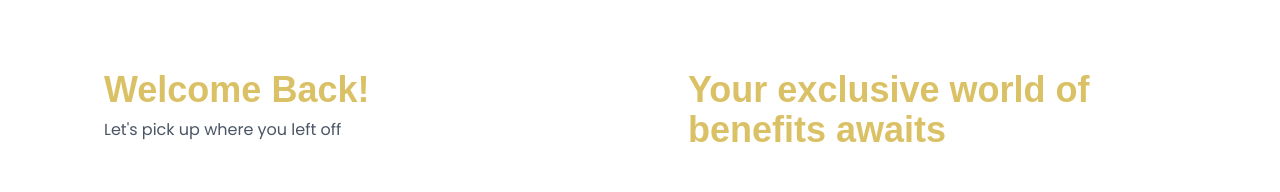
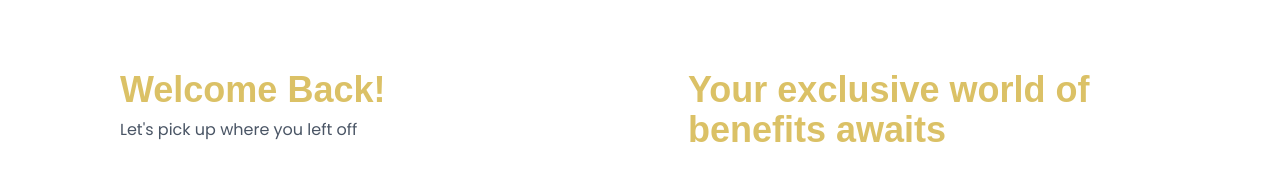
Before and after one commit to Abdullah1811s/meue-app, a React (Vite) app in the folder f/: page /login in a window 1280 px wide. Shown: the part 130-322 px from the top of the page. Built offline with nearby package versions, Linux system fonts and the light colour scheme; no server answers.

Commit message:
login align

```diff
--- a/f/src/pages/Login.tsx
+++ b/f/src/pages/Login.tsx
@@ -129,11 +129,11 @@ const Login = () => {
             transition={{ duration: 0.5 }}
           >
             <div className="text-center md:text-left max-w-md mx-auto w-full">
-              <h2 className="text-2xl sm:text-3xl lg:text-4xl font-bold text-[#DBC166] mb-2">
+              <h2 className="text-2xl sm:text-3xl lg:text-4xl font-bold text-[#DBC166] ml-4 mb-2">
                 Welcome Back!
               </h2>
 
-              <p className="text-gray-600 mb-6">
+              <p className="text-gray-600 mb-6 ml-4">
                 Let's pick up where you left off
               </p>
 
```
